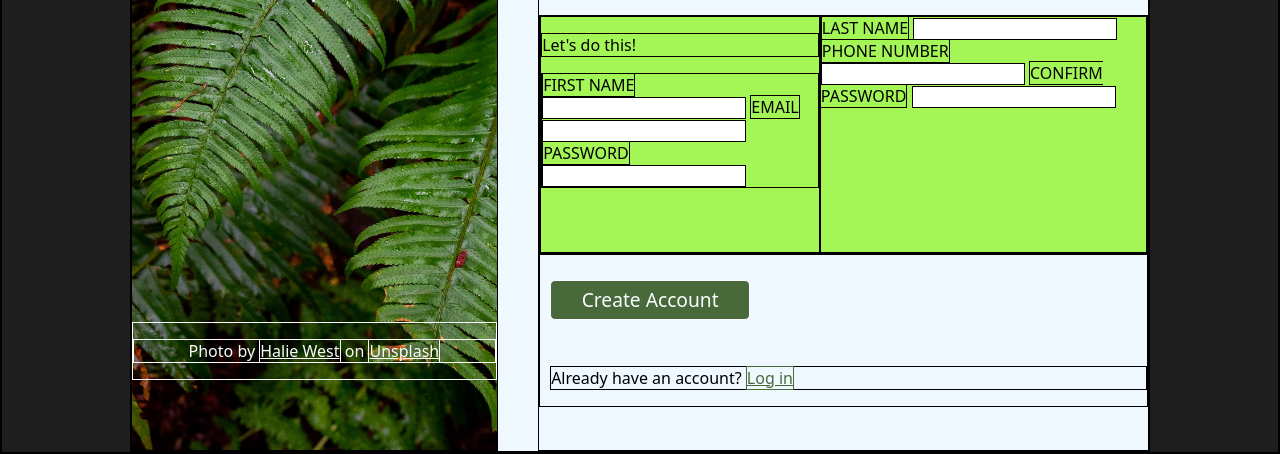
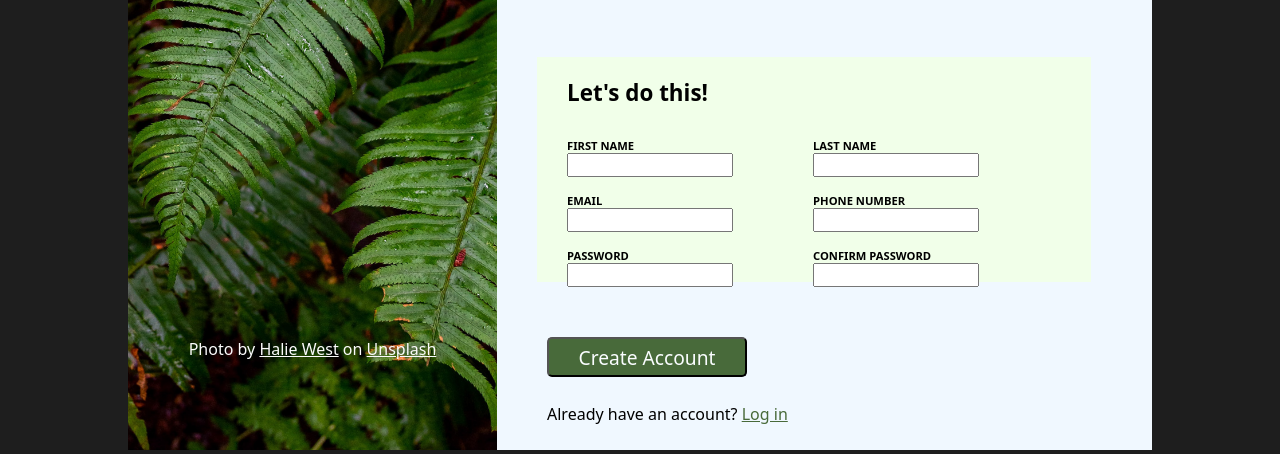
Before and after one commit to IhO17/sign-up_form, a plain HTML site: page index.html in a window 1280 px wide. Shown: the part 350-804 px from the top of the page. Drawn offline with Linux system fonts and the light colour scheme.

Commit message:
finish styling

```diff
--- a/index.html
+++ b/index.html
@@ -15,7 +15,9 @@
             </div>
             <div class="left-footer">
                 <p>
-                    Photo by <a href="https://unsplash.com/@haliewestphoto">Halie West</a> on <a href="https://unsplash.com/">Unsplash</a>
+                    Photo by
+                    <a href="https://unsplash.com/@haliewestphoto">Halie West</a>
+                    on <a href="https://unsplash.com/">Unsplash</a>
                 </p>
             </div>
         </div>
@@ -28,29 +30,40 @@
                 <p>You <em>know</em> you want to.</p>
             </div>
             <div class="form">
+                <form action="" method="get"></form>
+                <h3>Let's do this!</h3>
+                <div class="form-bot">
                     <div class="form-left">
-                    <p>Let's do this!</p>
-                    <form action="" method="get">
+
+                        <div>
                             <label for="first_name">FIRST NAME</label>
                             <input type="text" name="first_name" id="first_name">
-
+                        </div>
+                        <div>
                             <label for="email">EMAIL</label>
                             <input type="email" name="email" id="email">
-
+                        </div>
+                        <div>
                             <label for="password">PASSWORD</label>
                             <input type="password" name="password" id="password" required>
+                        </div>
+                    </div>
+                    <div class="form-right">
+
+                            <div>
+                                <label for="last_name">LAST NAME</label>
+                                <input type="text" name="last_name" id="last_name">
+                            </div>
+                            <div>
+                                <label for="telephone">PHONE NUMBER</label>
+                                <input type="tel" id="telephone" name="telephone">
+                            </div>
+                            <div>
+                                <label for="password-confirm">CONFIRM PASSWORD</label>
+                                <input type="password" name="password-confirm" id="password-confirm" required>
+                            </div>
 
                     </div>
-                <div class="form-right">
-                        <label for="last_name">LAST NAME</label>
-                        <input type="text" name="last_name" id="last_name">
-
-                        <label for="telephone">PHONE NUMBER</label>
-                        <input type="tel" id="telephone" name="telephone">
-
-                        <label for="password-confirm">CONFIRM PASSWORD</label>
-                        <input type="password" name="password-confirm" id="password-confirm" required>
-
                 </div>
             </div>
             <div class="button-area">
--- a/styles.css
+++ b/styles.css
@@ -1,5 +1,5 @@
 * {
-    border: 1px solid;
+
     box-sizing: border-box;
     font-family: system-ui, -apple-system, BlinkMacSystemFont, 'Segoe UI', Roboto, Oxygen, Ubuntu, Cantarell, 'Open Sans', 'Helvetica Neue', sans-serif;
 }
@@ -11,7 +11,6 @@
 
 .container,
 .logo-bar,
-.form,
 body {
     display: flex;
     justify-content: center;
@@ -80,27 +79,45 @@ body {
     display: flex;
     flex-direction: column;
     flex: 5;
-    margin-left: 40px;
+    margin: 50px 0 0 0;
+    padding-left: 40px;
+
+}
+
+.form {
+    display: flex;
+    justify-content: left;
+    flex-direction: column;
+    margin: 0;
+    padding: 0;
+    background-color: rgb(241, 255, 233);
+    width: 90%;
+    height: 30%;
+    margin: 60px 0 30px 0;
+    gap: 20px;
+}
+
+.form-bot {
+    display: flex;
+    gap: 80px;
+}
+
+.form-left {
+    margin-left: 30px;
 }
 
 .text {
     font-size: 1.5rem;
     max-width: 80%;
-    margin: 60px 0 25px 0;
     font-weight: bold;
-}
-
-
-.form {
-    background-color: rgb(164, 246, 87);
-    height: 30%;
+    margin: 60px 0 0 0;
 }
 
 .button {
     background-color: rgb(72, 106, 58);
     font-size: 1.2rem;
     color: rgb(250, 253, 255);
-    margin: 25px 0 30px 10px;
+    margin: 25px 0 10px 10px;
     width: 200px;
     height: 40px;
     border-radius: 5px;
@@ -112,6 +129,38 @@ body {
 
 }
 
+button:hover {
+    background-color: rgb(94, 140, 75);
+}
+
+.form-left,
+.form-right {
+    display: flex;
+    flex-direction: column;
+    gap: 16px;
+    justify-content: center;
+    width: 30%;
+}
+
+input {
+    width: 100%;
+    height: 1.5rem;
+}
+
+h3 {
+    font-weight: bold;
+    font-size: 1.4rem;
+    margin-top: 0;
+    margin-left: 30px;
+    margin-bottom: 10px;
+}
+
+label {
+    display: block;
+    font-size: 0.7rem;
+    font-weight: 700;
+}
+
 .button-text a {
     color: rgb(72, 106, 58);
 }
```
Lines whose indentation alone changed are shown as unchanged.
